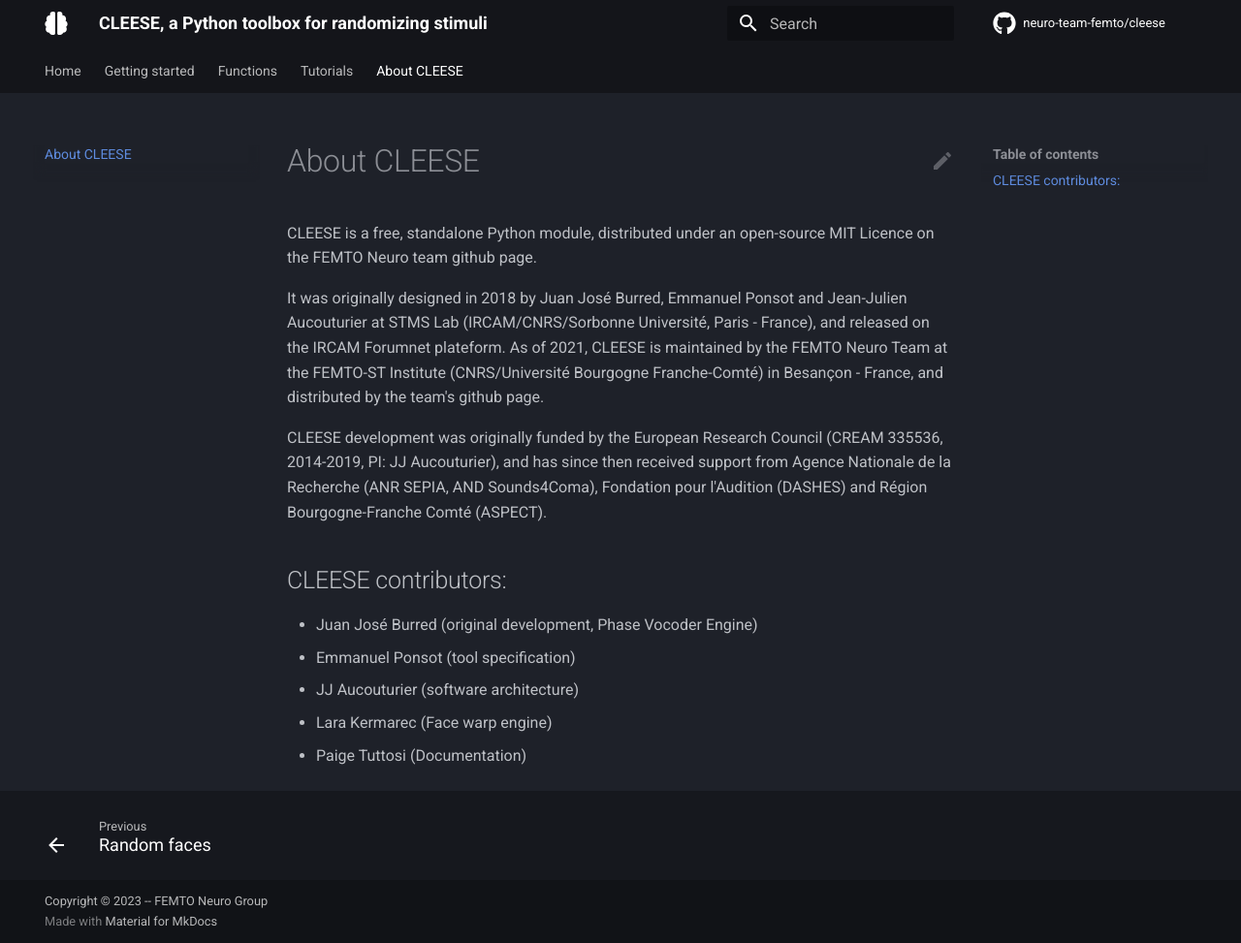
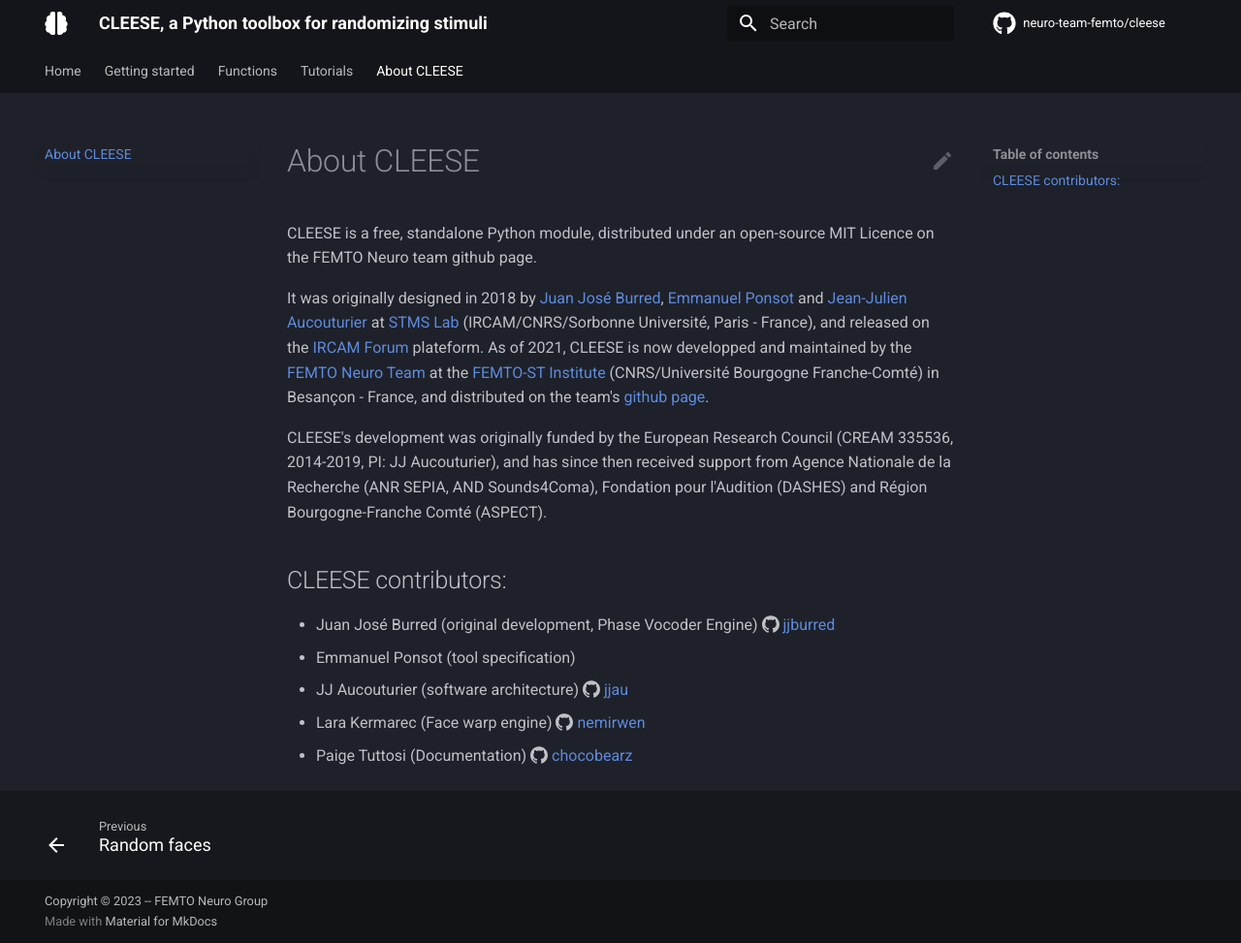
Before and after one commit to neuro-team-femto/cleese, an MkDocs documentation site: the page built from docs/docs/about.md, in a window 1280 px wide and 973 px high. Shown: the whole window at 97% size. Built offline with MkDocs 1.6.1 and Material for MkDocs 9.7.7, drawn with Linux system fonts in a browser that asks for light colours; comment, search, counter and statistics services are not loaded.

Commit message:
added links to index/about

```diff
--- a/docs/docs/about.md
+++ b/docs/docs/about.md
@@ -1,12 +1,12 @@
 CLEESE is a free, standalone Python module, distributed under an open-source MIT Licence on the FEMTO Neuro team github page.
 
-It was originally designed in 2018 by Juan José Burred, Emmanuel Ponsot and Jean-Julien Aucouturier at STMS Lab (IRCAM/CNRS/Sorbonne Université, Paris - France), and released on the IRCAM Forumnet plateform. As of 2021, CLEESE is maintained by the FEMTO Neuro Team at the FEMTO-ST Institute (CNRS/Université Bourgogne Franche-Comté) in Besançon - France, and distributed by the team's github page.
+It was originally designed in 2018 by [Juan José Burred](https://www.jjburred.com), [Emmanuel Ponsot](https://www.stms-lab.fr/person/emmanuel-ponsot) and [Jean-Julien Aucouturier](https://www.femto-st.fr/fr/personnel-femto/jeanaucouturier) at [STMS Lab](https://www.stms-lab.fr) (IRCAM/CNRS/Sorbonne Université, Paris - France), and released on the [IRCAM Forum](https://forum.ircam.fr/) plateform. As of 2021, CLEESE is now developped and maintained by the [FEMTO Neuro Team](https://neuro-team-femto.github.io/) at the [FEMTO-ST Institute](https://www.femto-st.fr/) (CNRS/Université Bourgogne Franche-Comté) in Besançon - France, and distributed on the team's [github page](https://github.com/neuro-team-femto/cleese).
 
-CLEESE development was originally funded by the European Research Council (CREAM 335536, 2014-2019, PI: JJ Aucouturier), and has since then received support from Agence Nationale de la Recherche (ANR SEPIA, AND Sounds4Coma), Fondation pour l'Audition (DASHES) and Région Bourgogne-Franche Comté (ASPECT).
+CLEESE's development was originally funded by the European Research Council (CREAM 335536, 2014-2019, PI: JJ Aucouturier), and has since then received support from Agence Nationale de la Recherche (ANR SEPIA, AND Sounds4Coma), Fondation pour l'Audition (DASHES) and Région Bourgogne-Franche Comté (ASPECT).
 
 ## CLEESE contributors:
-* Juan José Burred (original development, Phase Vocoder Engine)
+* Juan José Burred (original development, Phase Vocoder Engine) :simple-github: [jjburred](https://github.com/jjburred)
 * Emmanuel Ponsot (tool specification)
-* JJ Aucouturier (software architecture)
-* Lara Kermarec (Face warp engine)
-* Paige Tuttosi (Documentation)
+* JJ Aucouturier (software architecture) :simple-github: [jjau](https://github.com/jjau)
+* Lara Kermarec (Face warp engine) :simple-github: [nemirwen](https://github.com/nemirwen)
+* Paige Tuttosi (Documentation) :simple-github: [chocobearz](https://github.com/chocobearz)
```
Also changed, not shown: docs/docs/index.md (+4 -4 lines).
